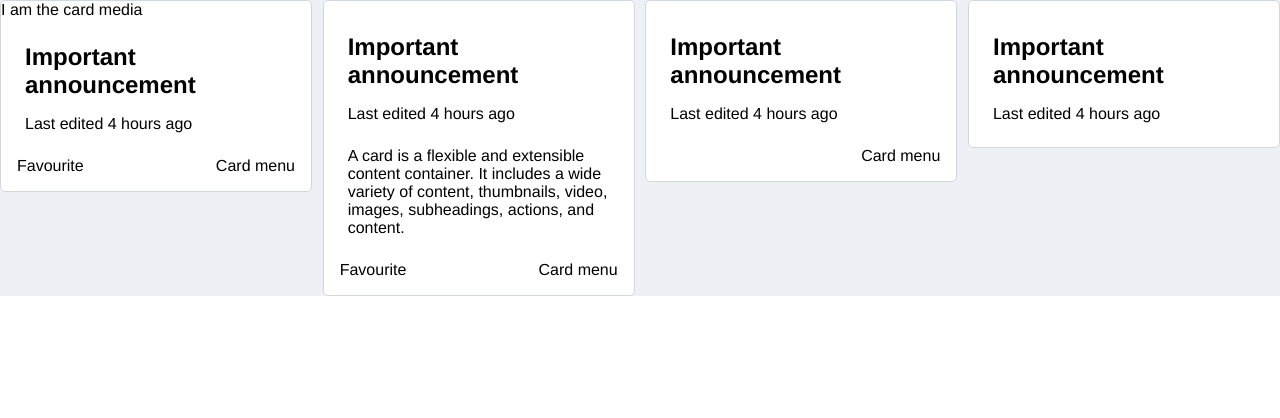
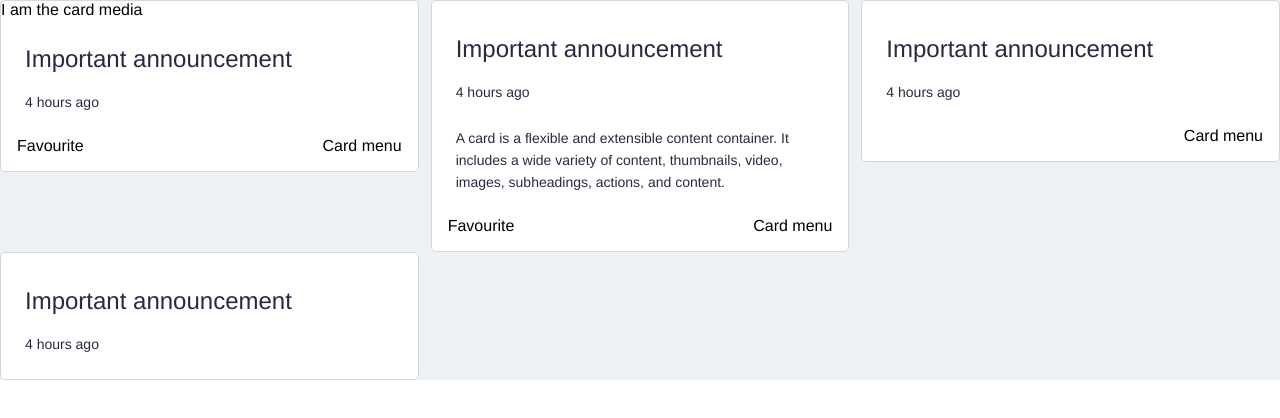
Before and after one commit to rjm56/cm, a Next.js app: page / in a window 1280 px wide. Shown: the top 418 px of the page. Built offline with nearby package versions, Linux system fonts and the light colour scheme.

Commit message:
Typography

```diff
--- a/components/atoms/CardDescription/index.js
+++ b/components/atoms/CardDescription/index.js
@@ -1,5 +1,6 @@
 import styled from "styled-components";
 import { Copy } from "../Typography";
+import { node } from "prop-types";
 
 const StyledCardDescription = styled.div`
   margin-bottom: ${({ theme }) => theme.spacing.medium};
@@ -12,3 +13,5 @@ export const CardDescription = ({ children }) => {
     </StyledCardDescription>
   );
 };
+
+CardDescription.propTypes = { children: node };
--- a/components/atoms/CardHeader/index.js
+++ b/components/atoms/CardHeader/index.js
@@ -1,9 +1,19 @@
+import { node } from "prop-types";
+import { Header } from "../Typography";
 import styled from "styled-components";
 
-const StyledCardHeader = styled.h2`
+const Wrapper = styled.div`
   margin: ${({ theme }) => `0 0 ${theme.spacing.small}`};
 `;
 
 export const CardHeader = ({ children }) => {
-  return <StyledCardHeader>{children}</StyledCardHeader>;
+  return (
+    <Wrapper>
+      <Header>{children}</Header>
+    </Wrapper>
+  );
 };
+
+CardHeader.propTypes = {
+  children: node,
+};
--- a/components/atoms/LastEdited/index.js
+++ /dev/null
@@ -1,19 +0,0 @@
-import { string } from "prop-types";
-import { Copy } from "../Typography";
-import styled from "styled-components";
-
-const StyledLastEdited = styled.div`
-  margin-bottom: ${({ theme }) => theme.spacing.medium};
-`;
-
-export const LastEdited = ({ lastEdited }) => {
-  return (
-    <StyledLastEdited>
-      <Copy>{`Last edited ${lastEdited}`}</Copy>
-    </StyledLastEdited>
-  );
-};
-
-LastEdited.propTypes = {
-  lastEdited: string,
-};
--- /dev/null
+++ b/components/atoms/Subheading/index.js
@@ -0,0 +1,19 @@
+import { string } from "prop-types";
+import { Copy } from "../Typography";
+import styled from "styled-components";
+
+const Wrapper = styled.div`
+  margin-bottom: ${({ theme }) => theme.spacing.medium};
+`;
+
+export const Subheading = ({ subheading }) => {
+  return (
+    <Wrapper>
+      <Copy as="h3">{subheading}</Copy>
+    </Wrapper>
+  );
+};
+
+Subheading.propTypes = {
+  subheading: string,
+};
--- a/components/atoms/Typography/index.js
+++ b/components/atoms/Typography/index.js
@@ -1,9 +1,17 @@
 import styled from "styled-components";
 
-export const Header = styled.h2``;
-
-export const SubHeader = styled.h3``;
+export const Header = styled.h2`
+  margin: 0;
+  font-size: ${({ theme }) => theme.font.large.fontSize};
+  line-height: ${({ theme }) => theme.font.large.lineHeight};
+  color: ${({ theme }) => theme.colors.primary};
+  font-weight: normal;
+`;
 
 export const Copy = styled.p`
   margin: 0;
+  font-size: ${({ theme }) => theme.font.small.fontSize};
+  line-height: ${({ theme }) => theme.font.small.lineHeight};
+  color: ${({ theme }) => theme.colors.primary};
+  font-weight: normal;
 `;
--- a/components/organisms/Card/index.js
+++ b/components/organisms/Card/index.js
@@ -1,12 +1,12 @@
 import { string, bool, shape, oneOf } from "prop-types";
 import { CardMedia } from "../../atoms/CardMedia";
 import { CardHeader } from "../../atoms/CardHeader";
-import { LastEdited } from "../../atoms/LastEdited";
+import { Subheading } from "../../atoms/Subheading";
+import { CardDescription } from "../../atoms/CardDescription";
 import { FavouriteIcon } from "../../atoms/FavouriteIcon";
 import { CardMenu } from "../../molecules/CardMenu";
 import { mediaTypes } from "../../../constants/mediaTypes";
 import styled from "styled-components";
-import { CardDescription } from "../../atoms/CardDescription";
 
 const CardWrapper = styled.div`
   background: ${({ theme }) => theme.colors.white};
@@ -34,7 +34,7 @@ const CardMenuWrapper = styled.div`
 export const Card = ({
   media,
   header = "",
-  lastEdited = "",
+  subheading = "",
   copy = "",
   includeFavourite = false,
   includeCardMenu = false,
@@ -44,7 +44,7 @@ export const Card = ({
       {!!media && <CardMedia {...media} />}
       <CardContent withImage={!!media}>
         <CardHeader>{header}</CardHeader>
-        <LastEdited lastEdited={lastEdited} />
+        <Subheading subheading={subheading} />
 
         {!!copy && <CardDescription>{copy}</CardDescription>}
       </CardContent>
@@ -65,7 +65,7 @@ export const Card = ({
 Card.propTypes = {
   media: shape({ type: oneOf(mediaTypes), src: string.isRequired }),
   header: string.isRequired,
-  lastEdited: string.isRequired,
+  subheading: string.isRequired,
   copy: string,
   includeFavourite: bool,
   includeCardMenu: bool,
--- a/constants/theme.js
+++ b/constants/theme.js
@@ -1,8 +1,8 @@
 export const theme = {
-  fontSize: {
-    large: { size: "24px", lineHeight: "32px" },
-    medium: { size: "16px", lineHeight: "24px" },
-    small: { size: "14px", lineHeight: "22px" },
+  font: {
+    large: { fontSize: "24px", lineHeight: "32px" },
+    medium: { fontSize: "16px", lineHeight: "24px" },
+    small: { fontSize: "14px", lineHeight: "22px" },
   },
   colors: {
     white: "#ffffff",
--- a/pages/index.js
+++ b/pages/index.js
@@ -9,7 +9,7 @@ const Wrapper = styled.section`
 `;
 
 const CardWrapper = styled.div`
-  flex: 0 1 calc(25% - 8px);
+  flex: 0 1 calc(33.3333% - 8px);
 `;
 
 export default () => (
@@ -18,7 +18,7 @@ export default () => (
       <Card
         media={{ type: "img", src: "www.image.com" }}
         header="Important announcement"
-        lastEdited="4 hours ago"
+        subheading="4 hours ago"
         includeFavourite
         includeCardMenu
       />
@@ -26,7 +26,7 @@ export default () => (
     <CardWrapper>
       <Card
         header="Important announcement"
-        lastEdited="4 hours ago"
+        subheading="4 hours ago"
         copy="A card is a flexible and extensible content container. It includes a wide variety of content, thumbnails, video, images, subheadings, actions, and content."
         includeFavourite
         includeCardMenu
@@ -35,12 +35,12 @@ export default () => (
     <CardWrapper>
       <Card
         header="Important announcement"
-        lastEdited="4 hours ago"
+        subheading="4 hours ago"
         includeCardMenu
       />
     </CardWrapper>
     <CardWrapper>
-      <Card header="Important announcement" lastEdited="4 hours ago" />
+      <Card header="Important announcement" subheading="4 hours ago" />
     </CardWrapper>
   </Wrapper>
 );
```
